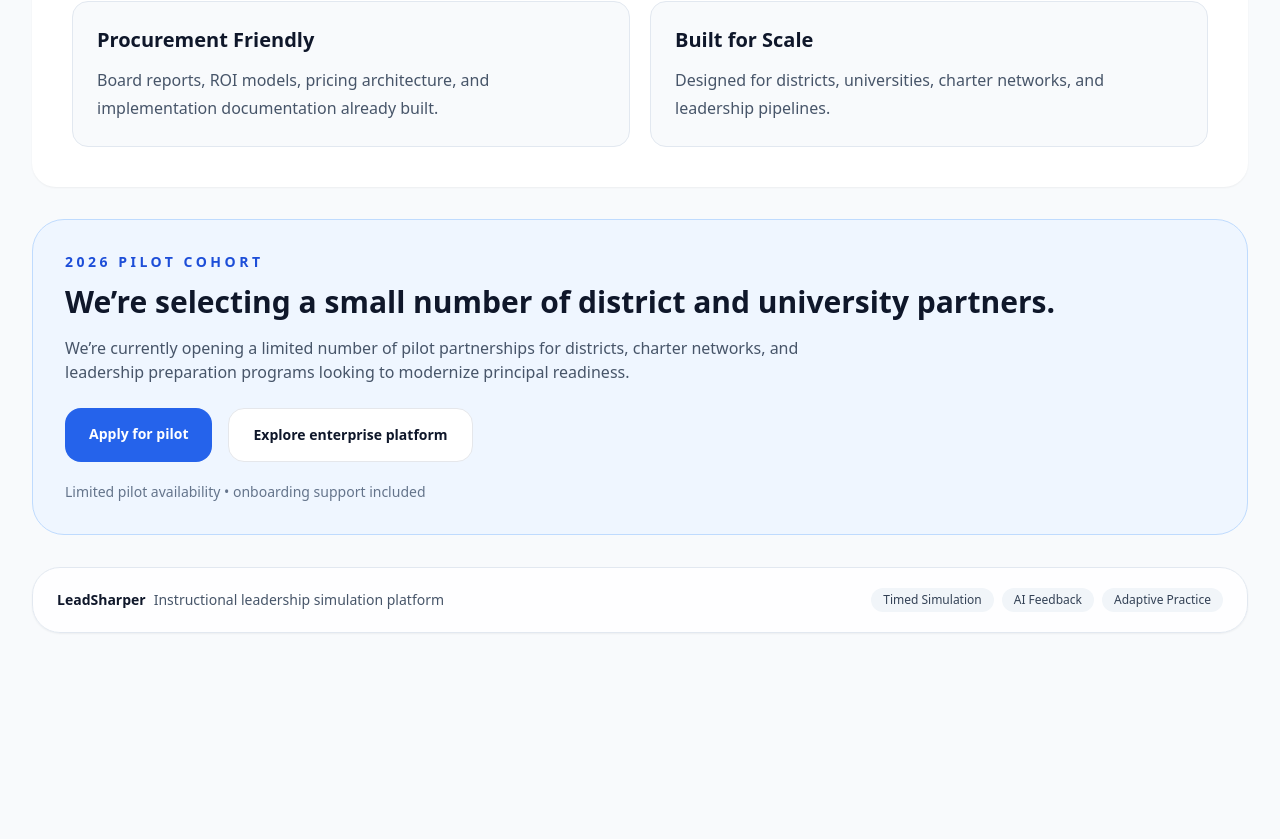
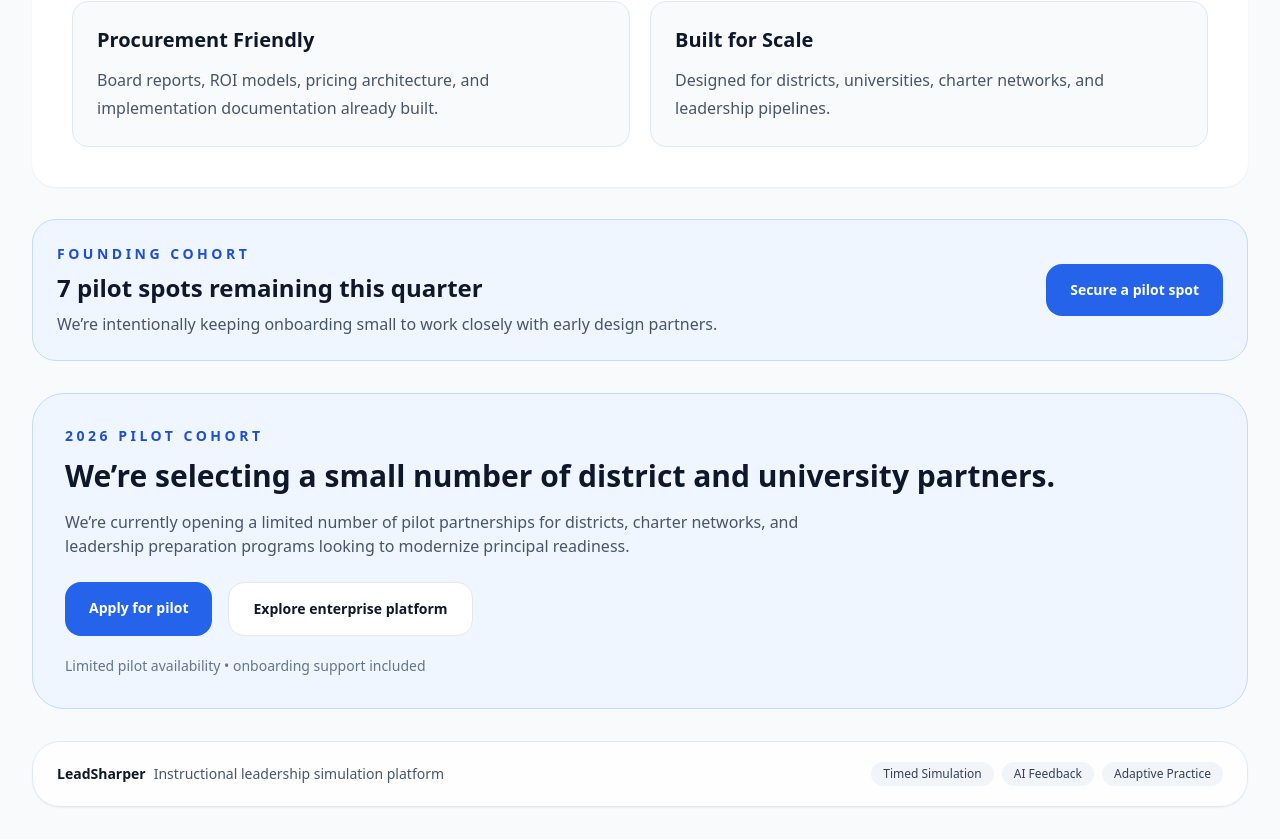
Before and after one commit to jmarc296-jpg/instructional-leadership-practice, a Next.js app: page / in a window 1280 px wide. Shown: the part 5378-6217 px from the top of the page. Before the commit the page ends 6043 px from the top, so only its background shows below. Built offline with nearby package versions, Linux system fonts and the light colour scheme.

Commit message:
Add scarcity conversion engine

```diff
--- a/app/page.tsx
+++ b/app/page.tsx
@@ -9,6 +9,7 @@ import { WhySection } from '@/components/home/why-section'
 import { ProductFooter } from '@/components/home/product-footer'
 import { LimitedPilotBanner } from '@/components/home/limited-pilot-banner'
 import { EnterpriseTrustSection } from '@/components/home/enterprise-trust-section'
+import { PilotScarcityBar } from '@/components/home/pilot-scarcity-bar'
 import { FounderCredibility } from '@/components/home/founder-credibility'
 import { TrustStrip } from '@/components/home/trust-strip'
 import { StartHere } from '@/components/home/start-here'
@@ -119,6 +120,8 @@ export default function HomePage() {
 
         <EnterpriseTrustSection />
 
+        <PilotScarcityBar />
+
         <LimitedPilotBanner />
 
         <ProductFooter />
--- /dev/null
+++ b/components/home/pilot-scarcity-bar.tsx
@@ -0,0 +1,45 @@
+'use client'
+
+import { useEffect, useState } from 'react'
+
+export function PilotScarcityBar() {
+  const [spotsLeft, setSpotsLeft] = useState(7)
+
+  useEffect(() => {
+    const timer = setInterval(() => {
+      setSpotsLeft((prev) => {
+        if (prev <= 4) return prev
+        return prev - 1
+      })
+    }, 45000)
+
+    return () => clearInterval(timer)
+  }, [])
+
+  return (
+    <div className="rounded-3xl border border-blue-200 bg-blue-50 p-6">
+      <div className="flex flex-col gap-4 md:flex-row md:items-center md:justify-between">
+        <div>
+          <p className="text-sm font-semibold uppercase tracking-[0.25em] text-blue-700">
+            Founding Cohort
+          </p>
+
+          <h3 className="mt-2 text-2xl font-semibold text-slate-900">
+            {spotsLeft} pilot spots remaining this quarter
+          </h3>
+
+          <p className="mt-2 text-slate-600">
+            We’re intentionally keeping onboarding small to work closely with early design partners.
+          </p>
+        </div>
+
+        <a
+          href="/pilot"
+          className="rounded-2xl bg-blue-600 px-6 py-4 text-sm font-semibold text-white"
+        >
+          Secure a pilot spot
+        </a>
+      </div>
+    </div>
+  )
+}
```
